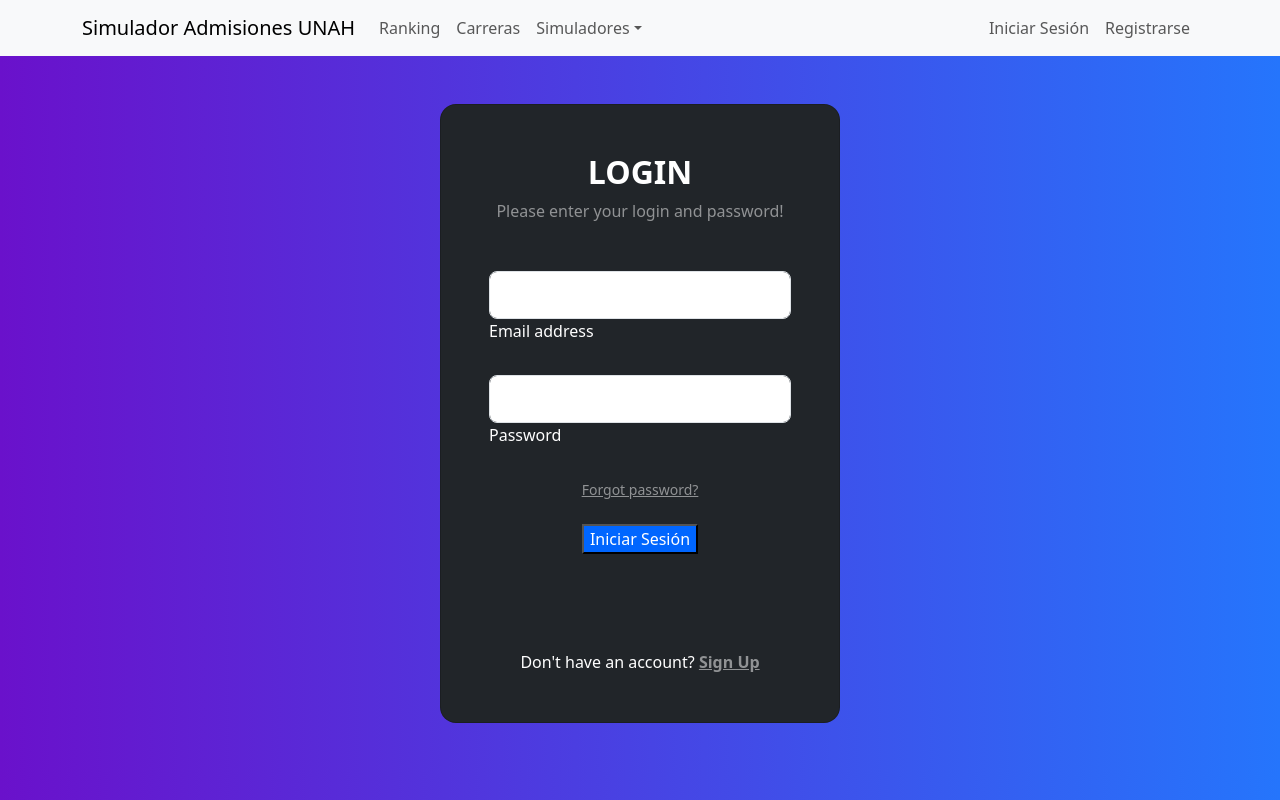
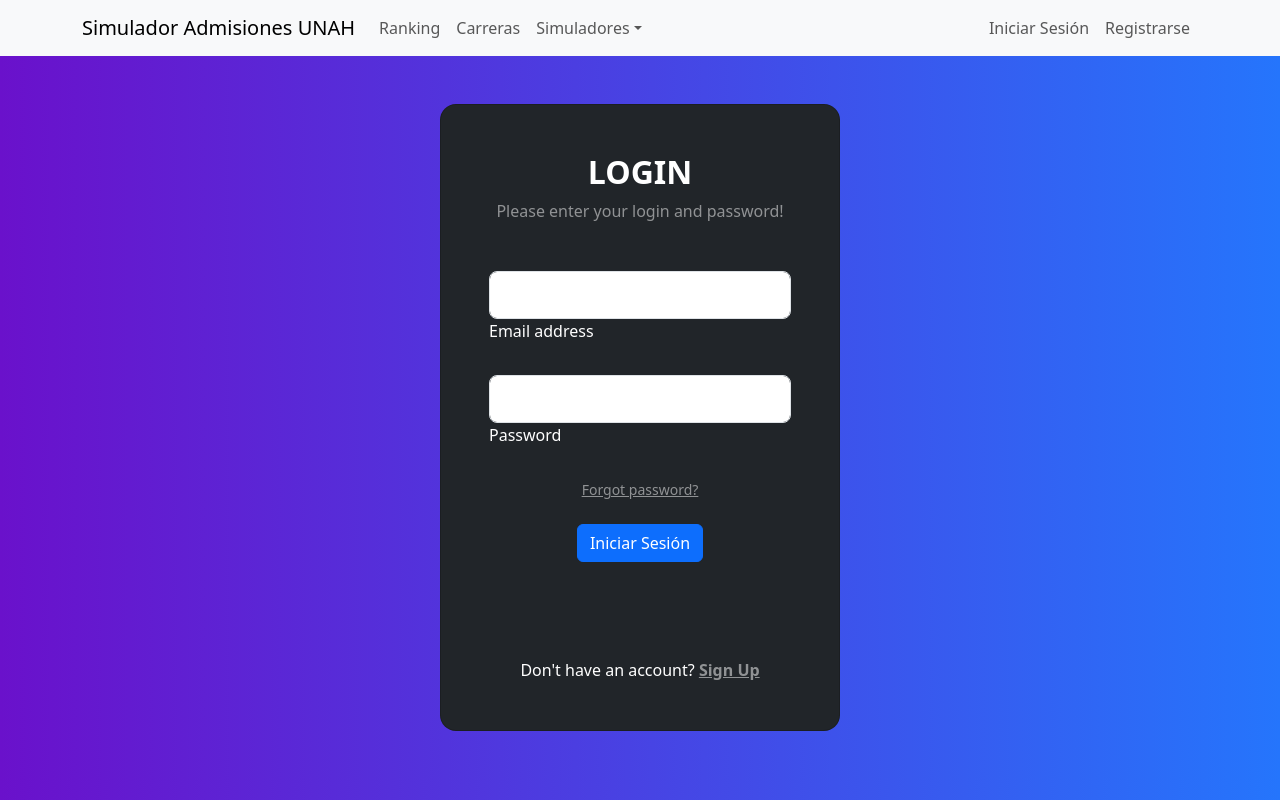
Before and after one commit to JorgeML01/simulador-examen-paa, a React (Create React App) app in the folder simulador-examen-paa-app/: page /login in a window 1280 px wide. Built offline with nearby package versions, Linux system fonts and the light colour scheme.

Commit message:
button update

```diff
--- a/simulador-examen-paa-app/src/components/LoginForm/LoginForm.jsx
+++ b/simulador-examen-paa-app/src/components/LoginForm/LoginForm.jsx
@@ -125,14 +125,14 @@ function LoginForm() {
                   Forgot password?
                 </a>
               </p>
-              <div>
-                <input
-                  type="submit"
-                  value="Iniciar Sesión"
-                  onClick={handleSubmit}
-                  className="button-login"
-                />
-              </div>
+              <button
+                type="button"
+                className="btn btn-primary btn-block"
+                onClick={handleSubmit}
+              >
+                Iniciar Sesión
+              </button>
+
               <div className="d-flex flex-row mt-3 mb-5">
                 <MDBBtn
                   tag="a"
```
